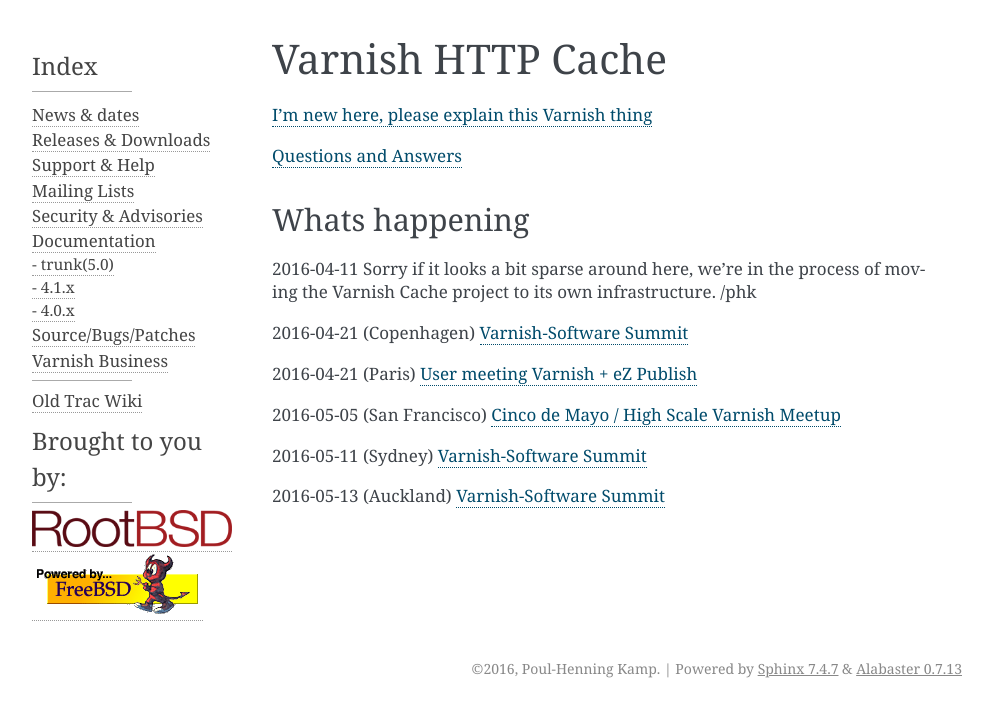
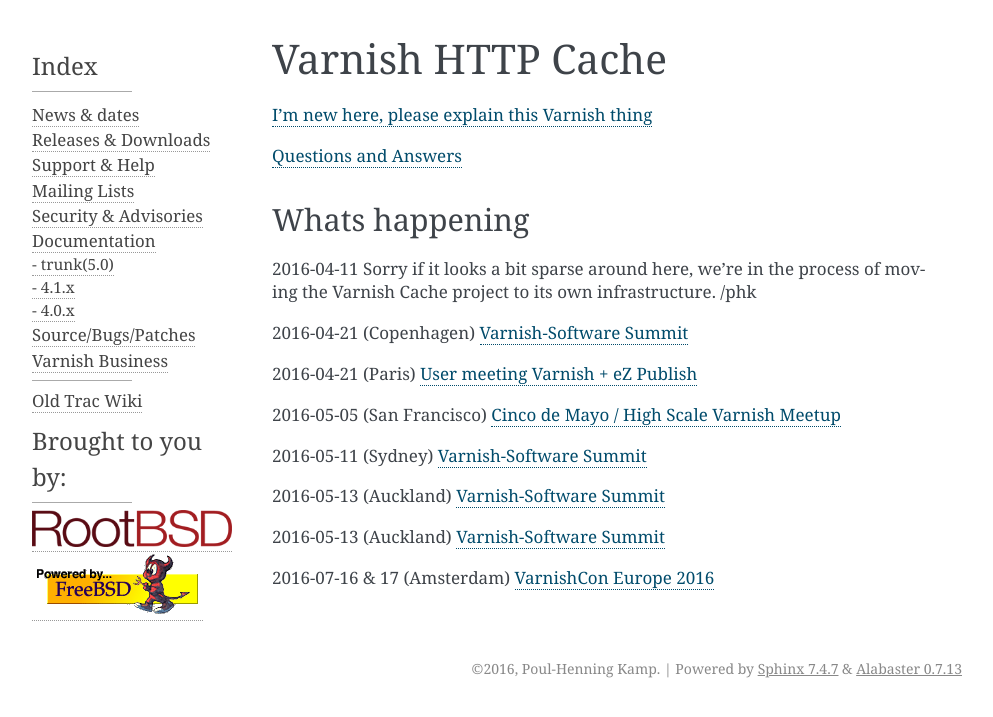
Before and after one commit to varnishcache/homepage, a Sphinx documentation site: the page built from R1/source/index.rst, in a window 1280 px wide. Shown: the top 717 px of the page, without its empty margins (148-1141 px from the left). Built offline with Sphinx 7.4.7, drawn with Linux system fonts in a browser that asks for light colours.

Commit message:
Update index.rst

```diff
--- a/R1/source/index.rst
+++ b/R1/source/index.rst
@@ -26,6 +26,12 @@
 2016-05-13 (Auckland) `Varnish-Software Summit
 <http://info.varnish-software.com/nz-summit-2016>`_
 
+2016-05-13 (Auckland) `Varnish-Software Summit
+<http://info.varnish-software.com/nz-summit-2016>`_
+
+2016-07-16 & 17 (Amsterdam) `VarnishCon Europe 2016
+<http://varnishcon2016.eventbrite.com>`_
+
 
 .. toctree::
    :hidden:
```
